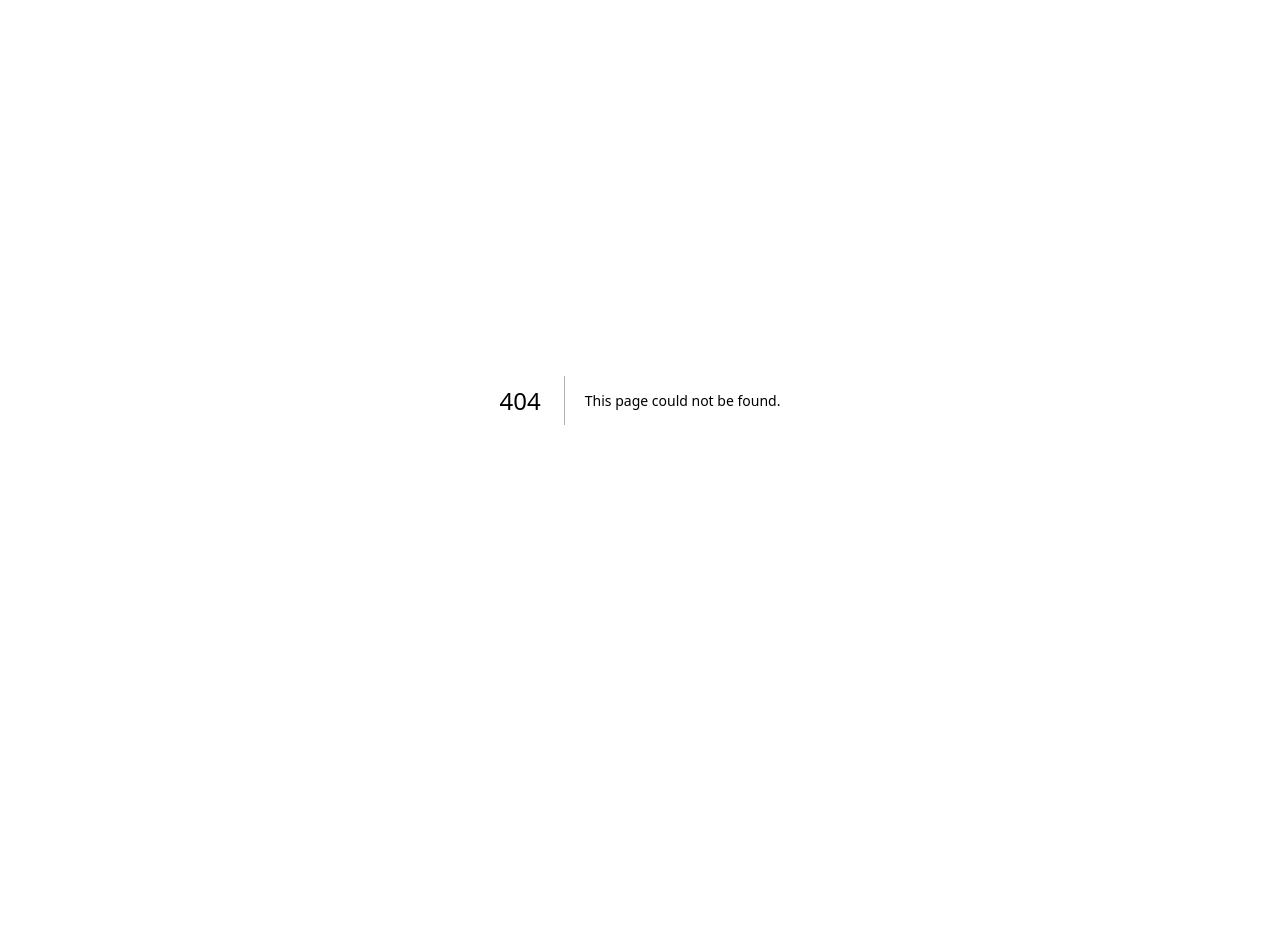
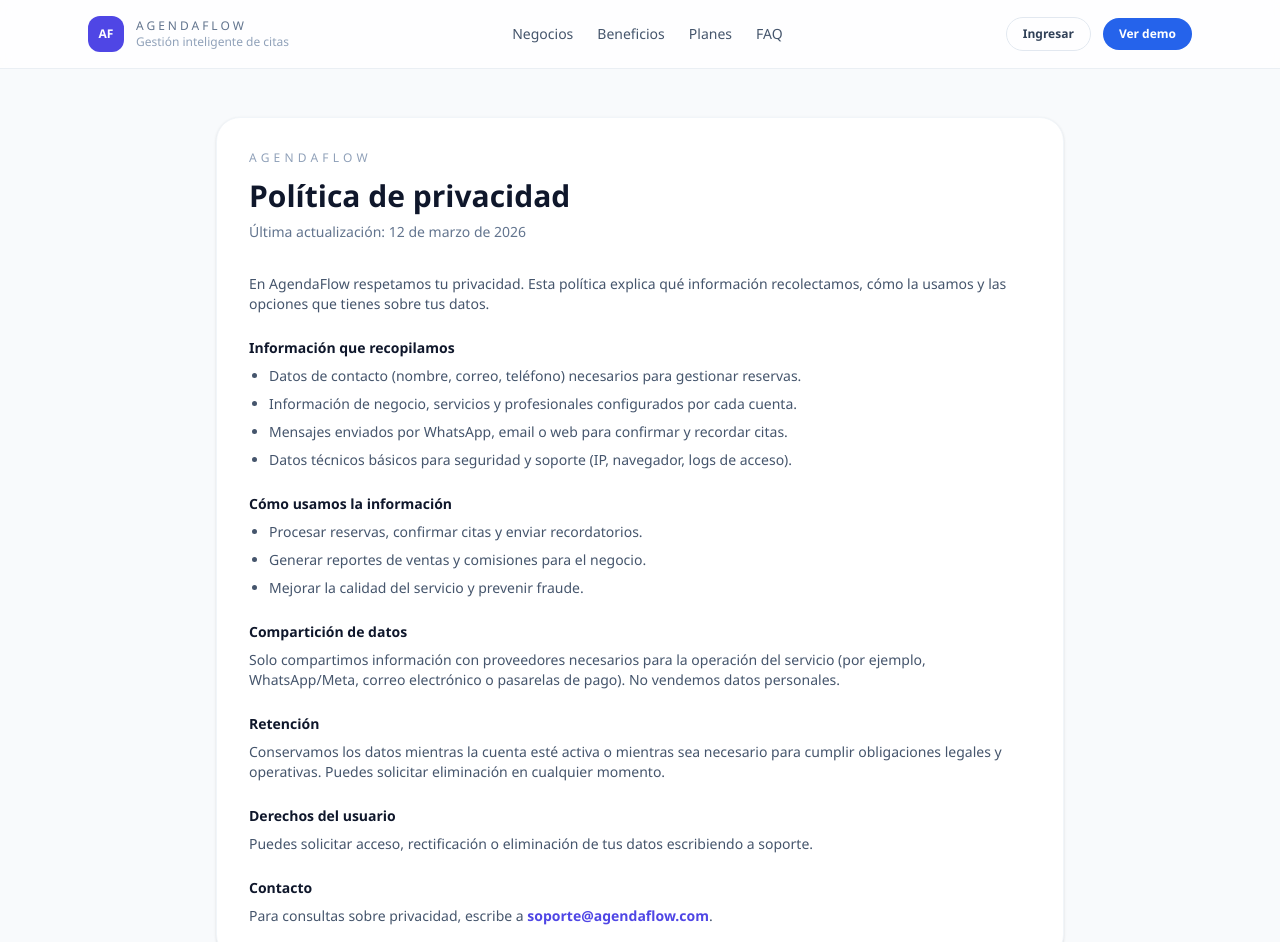
Before and after one commit to jogan1075/agenda-flow, a Next.js app in the folder frontend/: page /privacy in a window 1280 px wide. Before the commit this address had no page. Shown: the top 942 px of the page. Before the commit the page ends 800 px from the top, so only its background shows below. Built offline with nearby package versions, Linux system fonts and the light colour scheme.

Commit message:
feat(landing): add privacy policy page

```diff
--- a/frontend/app/page.tsx
+++ b/frontend/app/page.tsx
@@ -38,6 +38,12 @@ export default function HomePage() {
                 className="rounded-full border border-slate-200 px-6 py-3 text-sm text-slate-700 transition hover:border-slate-300"
               >
                 Ver página de reservas
+              </Link>
+              <Link
+                href="/privacy"
+                className="rounded-full border border-slate-200 px-6 py-3 text-sm text-slate-700 transition hover:border-slate-300"
+              >
+                Política de privacidad
               </Link>
             </div>
             <div className="mt-10 grid gap-4 sm:grid-cols-3">
--- /dev/null
+++ b/frontend/app/privacy/page.tsx
@@ -0,0 +1,76 @@
+import Link from 'next/link';
+import { MarketingLayout } from '@/components/marketing-layout';
+
+export default function PrivacyPolicyPage() {
+  return (
+    <MarketingLayout>
+      <section className="mx-auto max-w-4xl px-6 pb-16">
+        <div className="rounded-3xl border border-slate-100 bg-white p-8 shadow-sm">
+          <p className="text-xs uppercase tracking-[0.35em] text-slate-400">AgendaFlow</p>
+          <h1 className="mt-3 text-3xl font-semibold text-slate-900">Política de privacidad</h1>
+          <p className="mt-2 text-sm text-slate-500">Última actualización: 12 de marzo de 2026</p>
+
+          <div className="mt-8 space-y-6 text-sm text-slate-600">
+            <p>
+              En AgendaFlow respetamos tu privacidad. Esta política explica qué información recolectamos, cómo la
+              usamos y las opciones que tienes sobre tus datos.
+            </p>
+
+            <div>
+              <h2 className="text-sm font-semibold text-slate-900">Información que recopilamos</h2>
+              <ul className="mt-2 list-disc space-y-2 pl-5">
+                <li>Datos de contacto (nombre, correo, teléfono) necesarios para gestionar reservas.</li>
+                <li>Información de negocio, servicios y profesionales configurados por cada cuenta.</li>
+                <li>Mensajes enviados por WhatsApp, email o web para confirmar y recordar citas.</li>
+                <li>Datos técnicos básicos para seguridad y soporte (IP, navegador, logs de acceso).</li>
+              </ul>
+            </div>
+
+            <div>
+              <h2 className="text-sm font-semibold text-slate-900">Cómo usamos la información</h2>
+              <ul className="mt-2 list-disc space-y-2 pl-5">
+                <li>Procesar reservas, confirmar citas y enviar recordatorios.</li>
+                <li>Generar reportes de ventas y comisiones para el negocio.</li>
+                <li>Mejorar la calidad del servicio y prevenir fraude.</li>
+              </ul>
+            </div>
+
+            <div>
+              <h2 className="text-sm font-semibold text-slate-900">Compartición de datos</h2>
+              <p className="mt-2">
+                Solo compartimos información con proveedores necesarios para la operación del servicio (por ejemplo,
+                WhatsApp/Meta, correo electrónico o pasarelas de pago). No vendemos datos personales.
+              </p>
+            </div>
+
+            <div>
+              <h2 className="text-sm font-semibold text-slate-900">Retención</h2>
+              <p className="mt-2">
+                Conservamos los datos mientras la cuenta esté activa o mientras sea necesario para cumplir obligaciones
+                legales y operativas. Puedes solicitar eliminación en cualquier momento.
+              </p>
+            </div>
+
+            <div>
+              <h2 className="text-sm font-semibold text-slate-900">Derechos del usuario</h2>
+              <p className="mt-2">
+                Puedes solicitar acceso, rectificación o eliminación de tus datos escribiendo a soporte.
+              </p>
+            </div>
+
+            <div>
+              <h2 className="text-sm font-semibold text-slate-900">Contacto</h2>
+              <p className="mt-2">
+                Para consultas sobre privacidad, escribe a{' '}
+                <Link href="mailto:soporte@agendaflow.com" className="font-semibold text-[var(--af-primary)]">
+                  soporte@agendaflow.com
+                </Link>
+                .
+              </p>
+            </div>
+          </div>
+        </div>
+      </section>
+    </MarketingLayout>
+  );
+}
```
